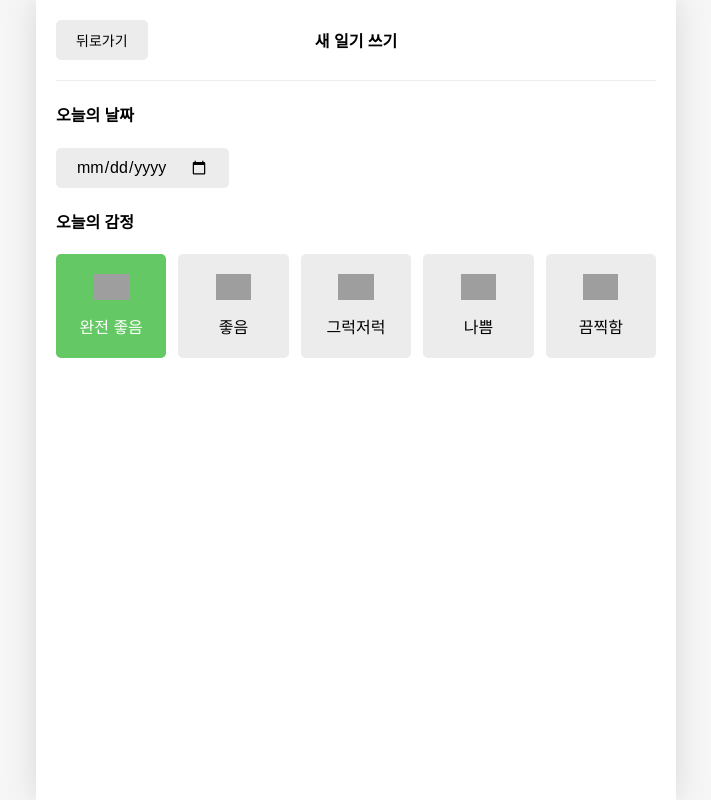
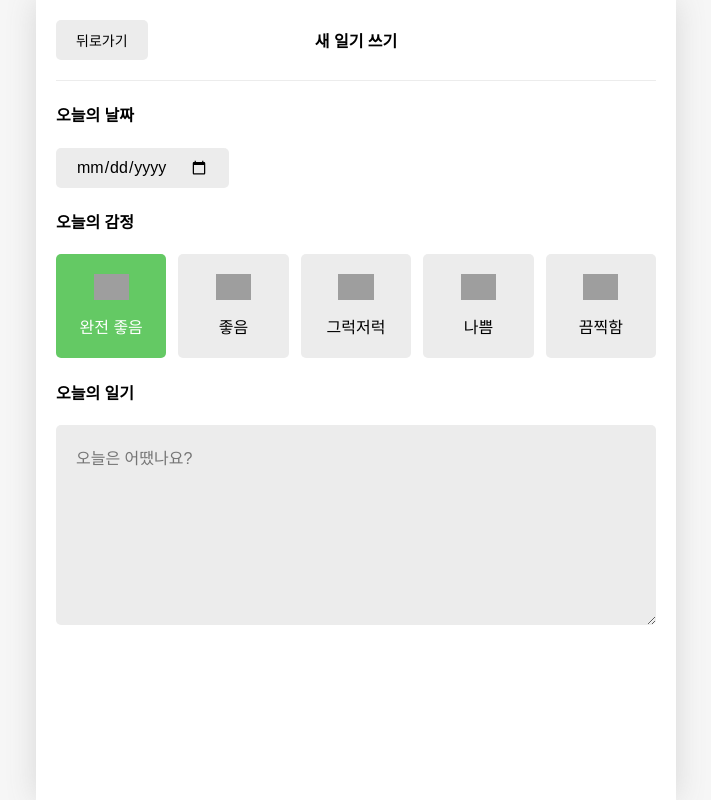
Before and after one commit to jaeyeopme/course, a React (Vite) app in the folder inflearn/onebite-react/emotion-diary/: page /new in a window 1280 px wide. Shown: the whole page, without its empty margins (284-995 px from the left). Built offline with nearby package versions, Linux system fonts and the light colour scheme; grey boxes are pictures that could not be loaded; a web font is replaced by a local one.

Commit message:
enhance Editor component: add textarea for diary input with styling adjustments

```diff
--- a/inflearn/onebite-react/emotion-diary/src/components/Editor.css
+++ b/inflearn/onebite-react/emotion-diary/src/components/Editor.css
@@ -3,7 +3,8 @@
   font-weight: bold;
 }
 
-.Editor > section > input {
+.Editor > section > input,
+textarea {
   background-color: rgb(236, 236, 236);
   border: none;
   border-radius: 5px;
@@ -11,6 +12,14 @@
   padding: 10px 20px;
 }
 
+.Editor > section > textarea {
+  padding: 20px;
+  width: 100%;
+  min-height: 200px;
+  resize: vertical;
+  box-sizing: border-box;
+}
+
 .Editor > .emotion_section > .emotion_list_wrapper {
   display: flex;
   justify-content: center;
--- a/inflearn/onebite-react/emotion-diary/src/components/Editor.jsx
+++ b/inflearn/onebite-react/emotion-diary/src/components/Editor.jsx
@@ -45,7 +45,10 @@ const Editor = () => {
           ))}
         </div>
       </section>
-      <section className='content_section'></section>
+      <section className='content_section'>
+        <h4>오늘의 일기</h4>
+        <textarea placeholder='오늘은 어땠나요?'></textarea>
+      </section>
       <section className='button_section'></section>
     </div>
   )
```
